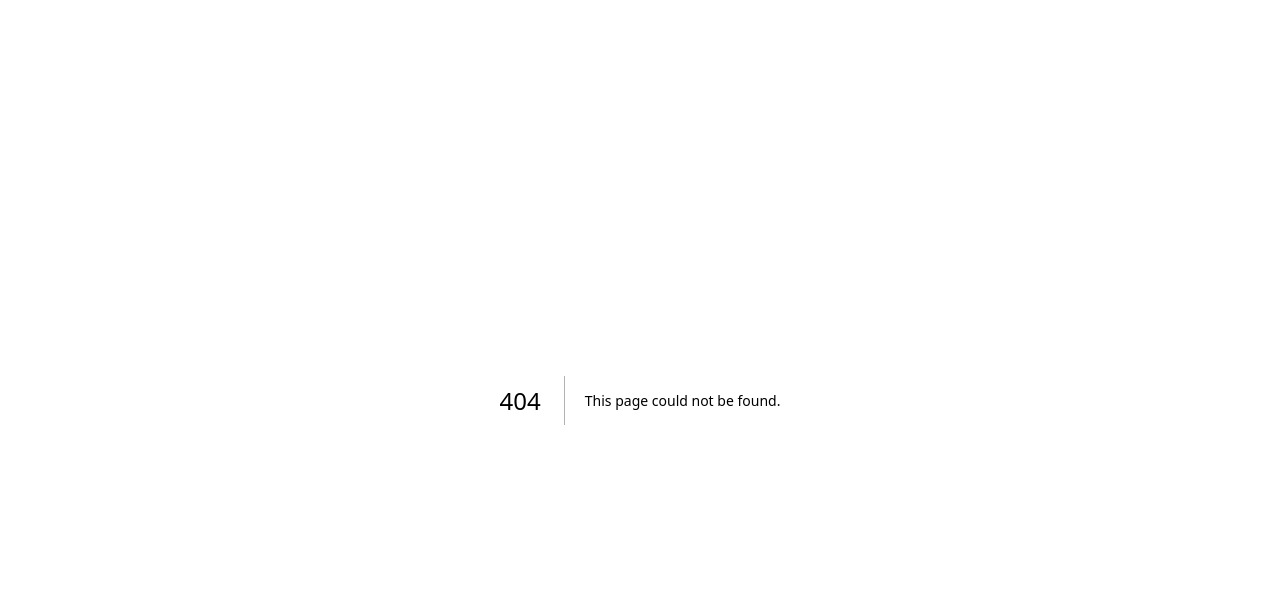
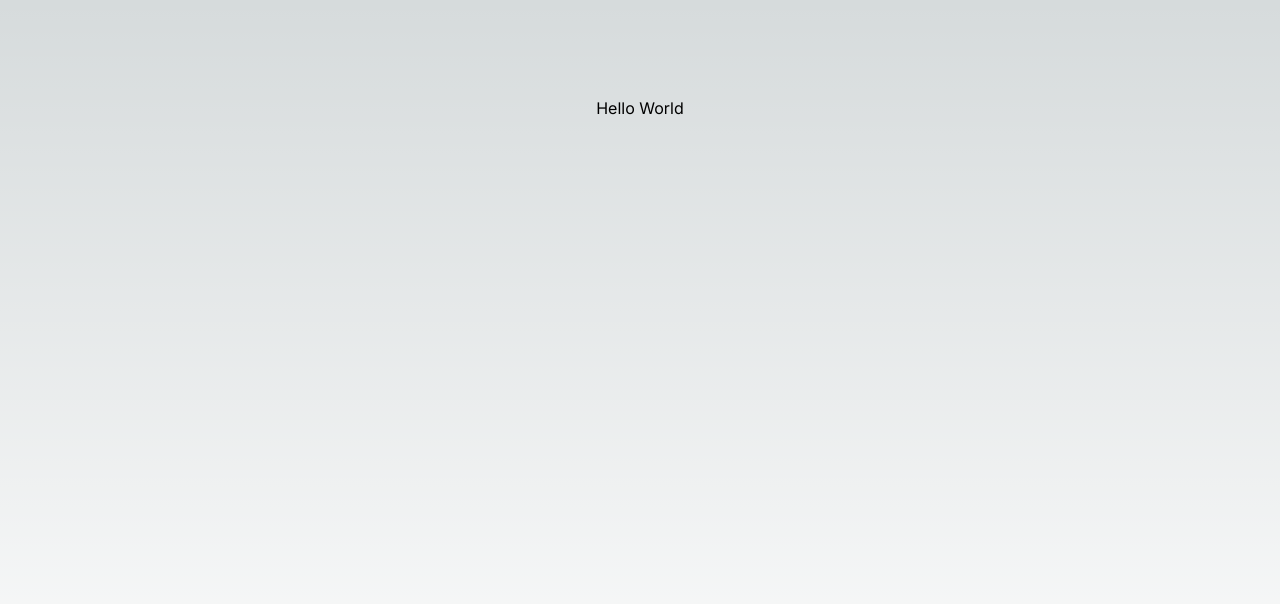
Before and after one commit to lukaskesch/lifejournal.io, a Next.js app in the folder frontend/: page /app in a window 1280 px wide. Before the commit this address had no page. Shown: the top 604 px of the page. Built offline with nearby package versions, Linux system fonts and the light colour scheme.

Commit message:
Adding app start screen

```diff
--- /dev/null
+++ b/frontend/src/app/app/page.tsx
@@ -0,0 +1,7 @@
+export default function AppHome({}) {
+  return (
+    <div className="flex min-h-screen flex-col items-center justify-between p-24">
+      Hello World
+    </div>
+  );
+}
```
